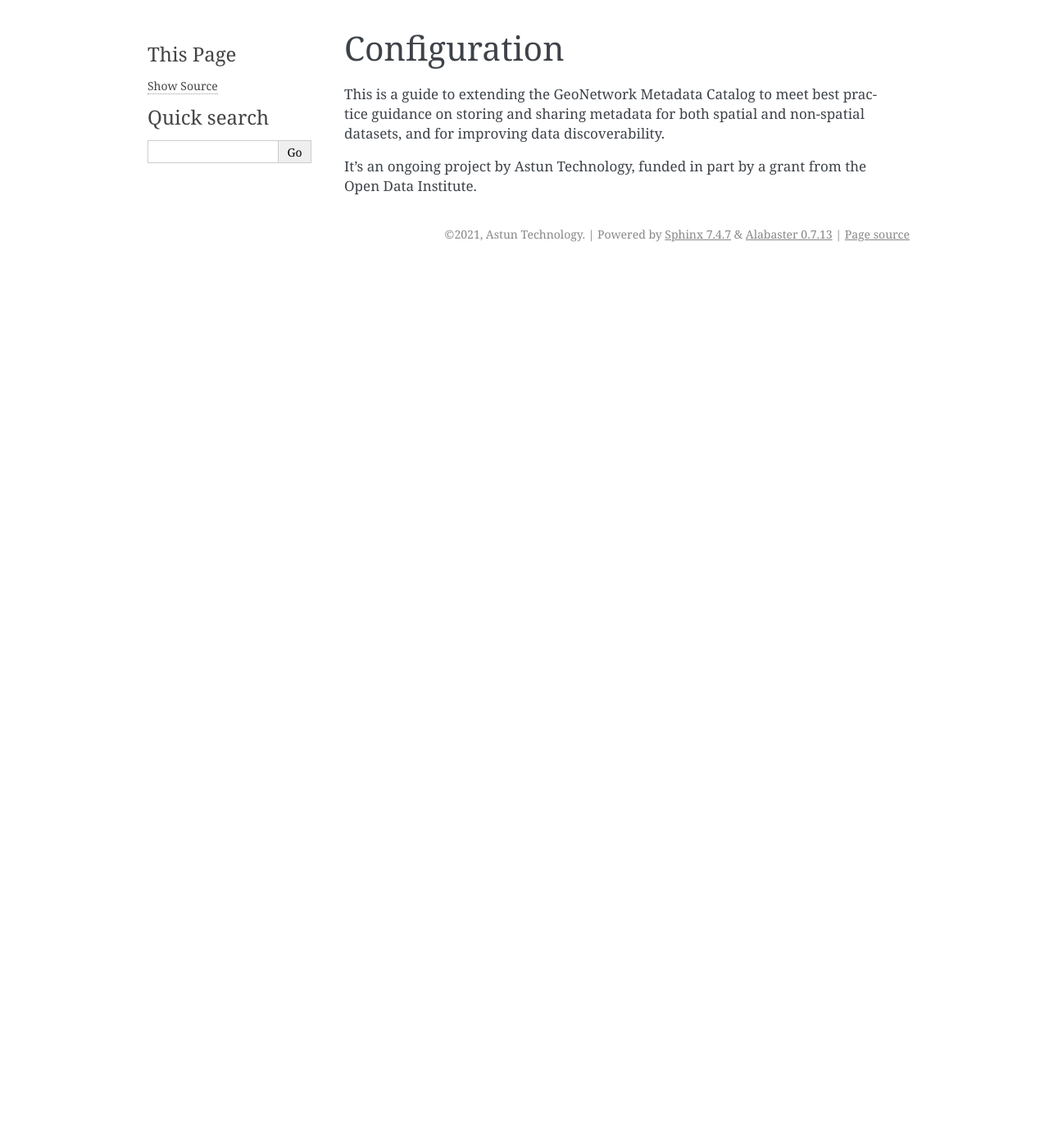
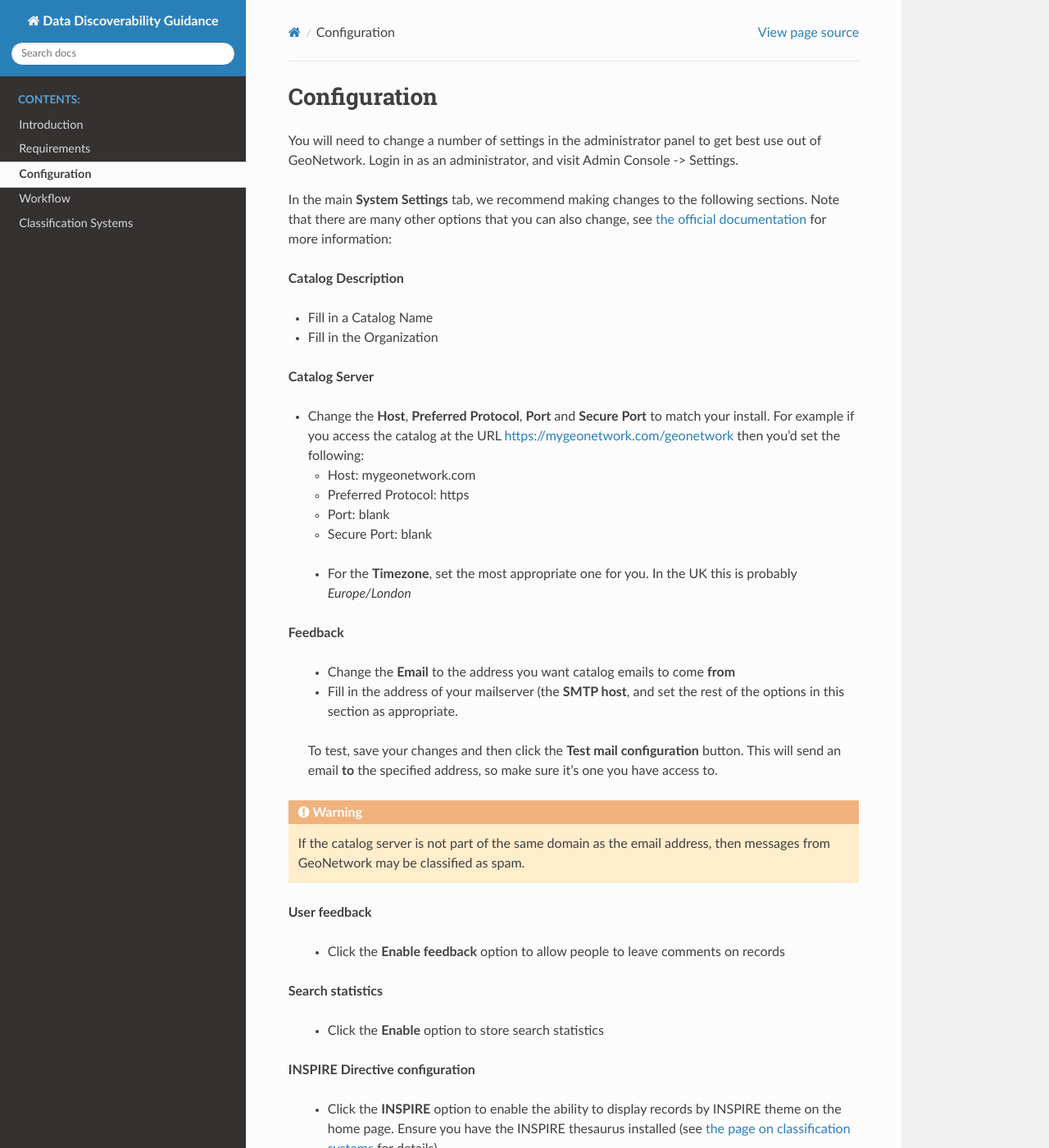
Before and after one commit to AstunTechnology/datadiscoverabilityguidance, a Sphinx documentation site: the page built from docs/source/configuration.rst, in a window 1280 px wide and 1400 px high. Shown: the whole window at 82% size. Built offline with Sphinx 7.4.7 and the Read the Docs theme 2.0.0, drawn with Linux system fonts in a browser that asks for light colours; some of the changed text lies outside the part shown.

Commit message:
Added the basic information for requirements and configuration. Changed the theme to something nicer, and adjusted the config

```diff
--- /dev/null
+++ b/docs/source/classificationsystems.rst
@@ -0,0 +1,2 @@
+Classification Systems
+======================
--- a/docs/source/conf.py
+++ b/docs/source/conf.py
@@ -47,7 +47,7 @@ exclude_patterns = []
 # The theme to use for HTML and HTML Help pages.  See the documentation for
 # a list of builtin themes.
 #
-html_theme = 'alabaster'
+html_theme = 'sphinx_rtd_theme'
 
 # Add any paths that contain custom static files (such as style sheets) here,
 # relative to this directory. They are copied after the builtin static files,
--- a/docs/source/configuration.rst
+++ b/docs/source/configuration.rst
@@ -1,6 +1,54 @@
 Configuration
 =============
 
-This is a guide to extending the GeoNetwork Metadata Catalog to meet best practice guidance on storing and sharing metadata for both spatial and non-spatial datasets, and for improving data discoverability.
+You will need to change a number of settings in the administrator panel to get best use out of GeoNetwork. Login in as an administrator, and visit Admin Console -> Settings.
 
-It's an ongoing project by Astun Technology, funded in part by a grant from the Open Data Institute.
+In the main **System Settings** tab, we recommend making changes to the following sections. Note that there are many other options that you can also change, see `the official documentation <https://www.geonetwork-opensource.org/manuals/trunk/en/administrator-guide/configuring-the-catalog/index.html>`__ for more information:
+
+**Catalog Description**
+
+* Fill in a Catalog Name
+* Fill in the Organization
+
+**Catalog Server**
+
+* Change the **Host**, **Preferred Protocol**, **Port** and **Secure Port** to match your install. For example if you access the catalog at the URL https://mygeonetwork.com/geonetwork then you'd set the following:
+
+
+  * Host: mygeonetwork.com
+  * Preferred Protocol: https
+  * Port: blank
+  * Secure Port: blank
+
+ * For the **Timezone**, set the most appropriate one for you. In the UK this is probably *Europe/London*
+
+**Feedback**
+
+ * Change the **Email** to the address you want catalog emails to come **from**
+ * Fill in the address of your mailserver (the **SMTP host**, and set the rest of the options in this section as appropriate.
+
+ To test, save your changes and then click the **Test mail configuration** button. This will send an email **to** the specified address, so make sure it's one you have access to.
+
+.. WARNING::
+ 	If the catalog server is not part of the same domain as the email address, then messages from GeoNetwork may be classified as spam.
+
+
+**User feedback**
+
+ * Click the **Enable feedback** option to allow people to leave comments on records
+
+**Search statistics**
+
+ * Click the **Enable** option to store search statistics
+
+**INSPIRE Directive configuration**
+
+ * Click the **INSPIRE** option to enable the ability to display records by INSPIRE theme on the home page. Ensure you have the INSPIRE thesaurus installed (see `the page on classification systems <classificationsystems.html>`__ for details)
+ * Click the **INSPIRE search panel** option.
+
+**Metadata configuration**
+
+ * Click the **Remove schema location for validation** option. This prevents validation errors from records where the schemalocation is incorrect or cannot be reached. In this case the schema files loaded on your local server are used instead.
+
+.. important::
+	Be sure to click the blue **Save Settings** button to save your changes!
--- a/docs/source/index.rst
+++ b/docs/source/index.rst
@@ -17,6 +17,7 @@ Data sharing and metadata creation made easy with GeoNetwork Open Source
    requirements
    configuration
    workflow
+   classificationsystems
 
 Indices and tables
 ==================
```
Also changed, not shown: docs/source/intro.rst (+10 -2 lines), docs/source/requirements.rst (+19 -2 lines), docs/source/media/AstunSmallLogo.png (added), docs/source/media/ODI-logo.jpg (added), docs/source/media/configuration_metadataandtemplates.png (added).
